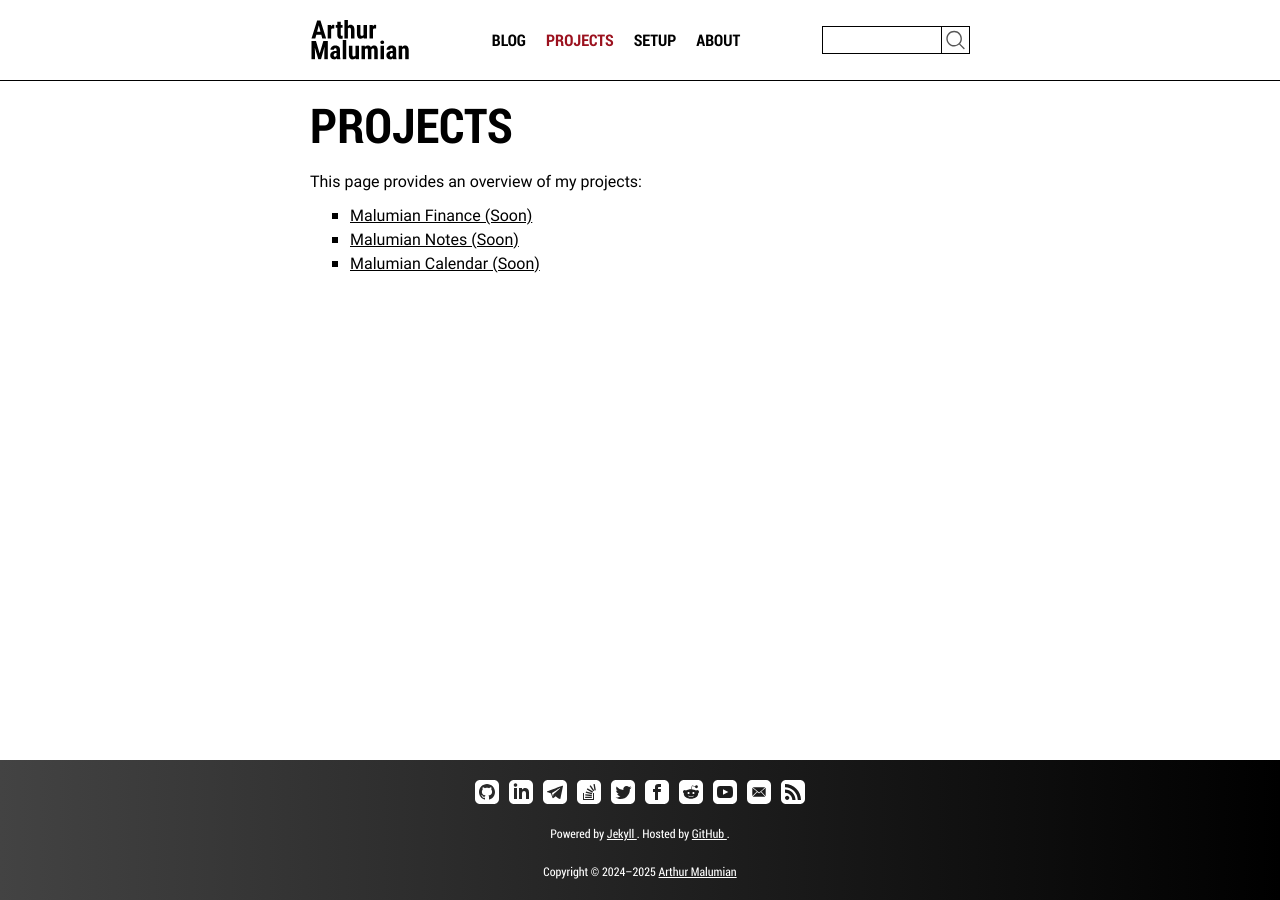
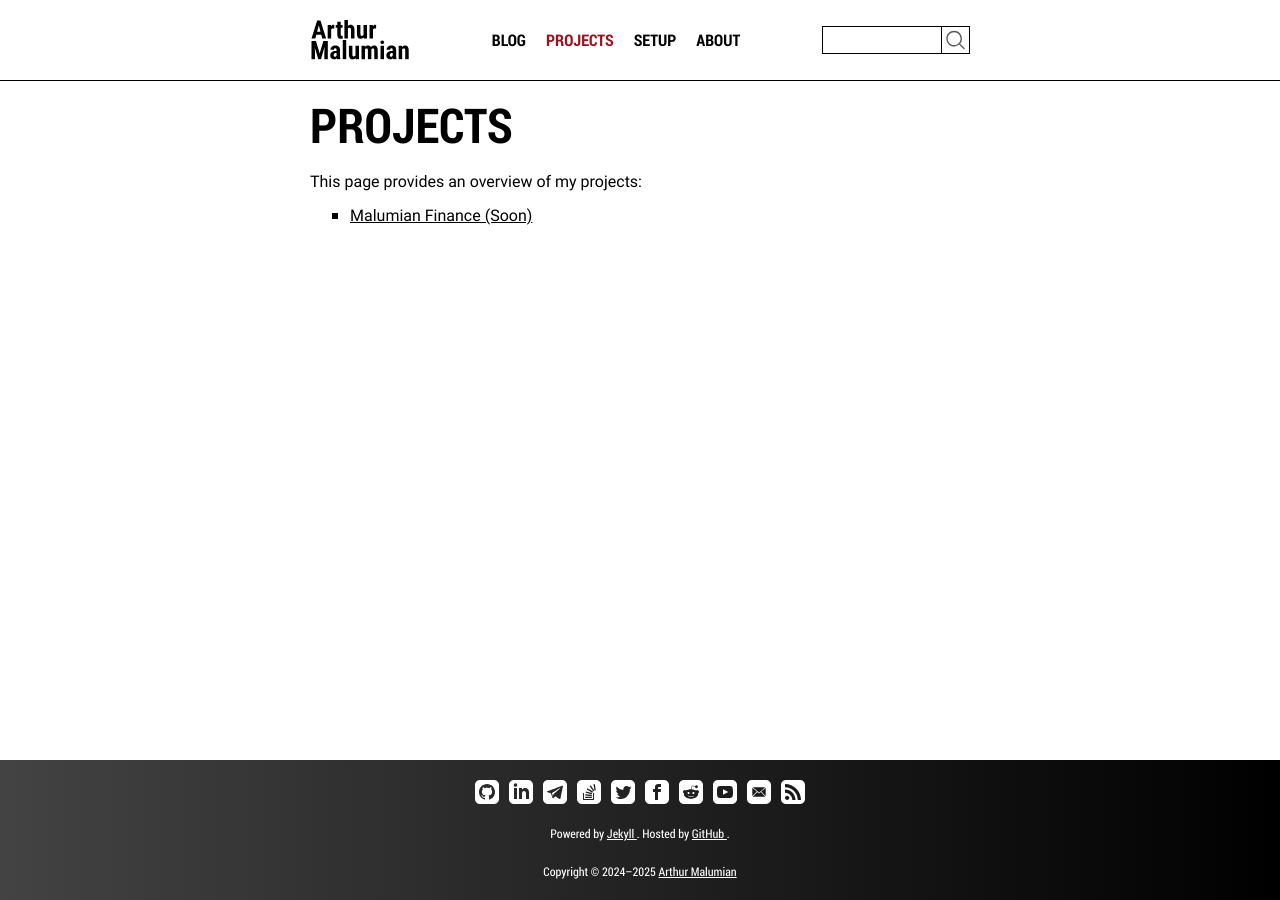
Before and after one commit to amalumian/www.malumian.dev, a Jekyll site: the page built from projects.html, in a window 1280 px wide. Built offline with Jekyll 4.4.1, drawn with Linux system fonts in a browser that asks for light colours.

Commit message:
Update projects.html

```diff
--- a/projects.html
+++ b/projects.html
@@ -12,11 +12,5 @@ image: /assets/images/wide-logo.png
     <li>
       <a href="https://finance.malumian.dev" target="_blank">Malumian Finance (Soon)</a>
     </li>
-    <li>
-      <a href="https://notes.malumian.dev" target="_blank">Malumian Notes (Soon)</a>
-    </li>
-    <li>
-      <a href="https://calendar.malumian.dev" target="_blank">Malumian Calendar (Soon)</a>
-    </li>
   </ul>
 </section>
```
